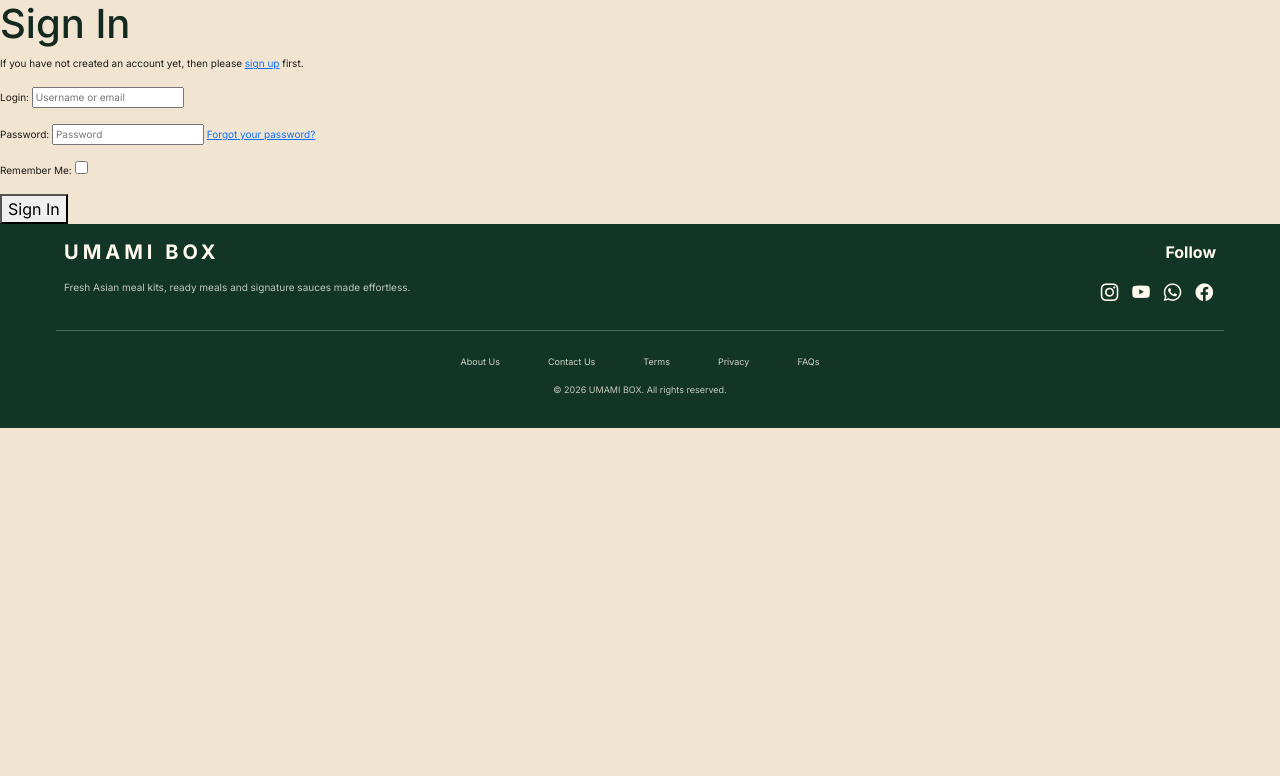
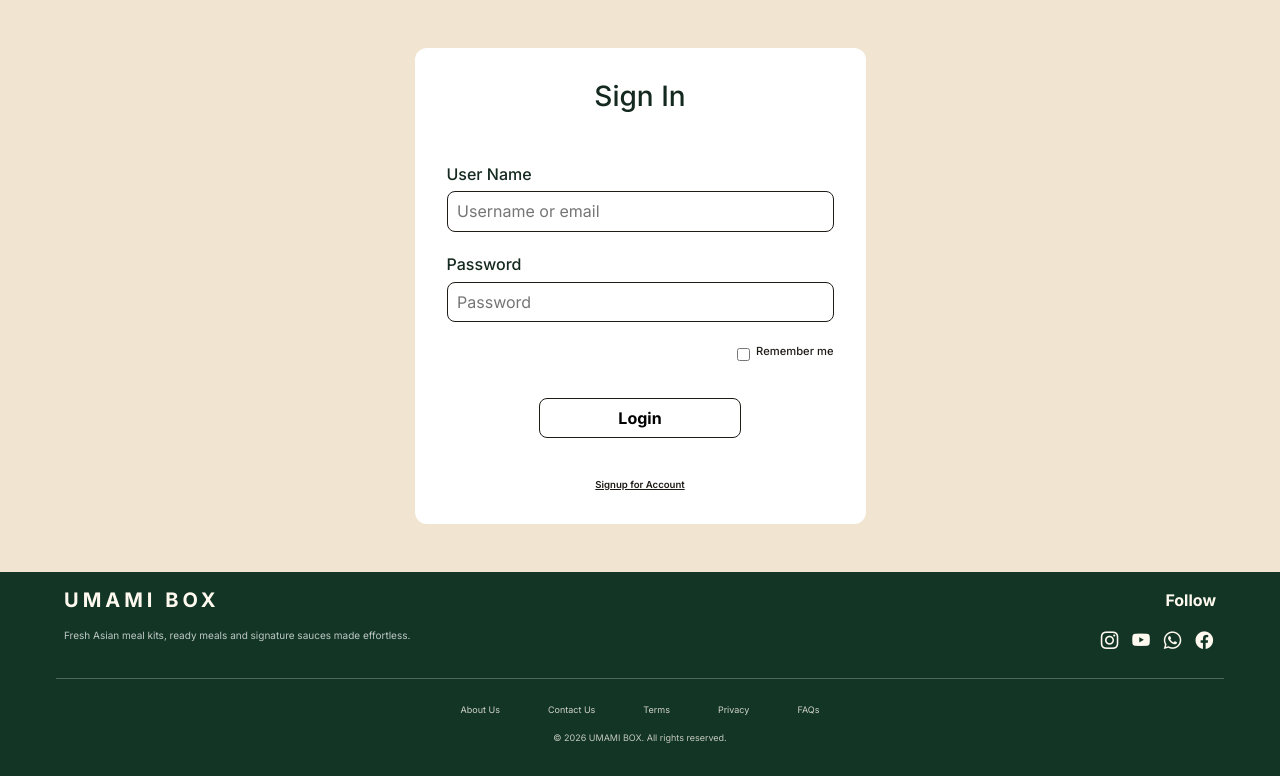
Before and after one commit to JJYNG1023/Project_4_UMAMI_BOX, a Django app: page /accounts/login/ in a window 1280 px wide. Shown: the part 64-840 px from the top of the page. Before the commit the page ends 492 px from the top, so only its background shows below. Run offline with Django 4.2, Linux system fonts and the light colour scheme; parts of the project's set-up code (start-up, migrations or seed data) failed here and were passed over; some libraries are stand-ins or nearby versions; some web fonts are replaced.

Commit message:
modify login and sign up html page from allauth template

```diff
--- /dev/null
+++ b/static/css/account.css
@@ -0,0 +1,79 @@
+.account-page-title {
+    font-weight: 700;
+    color: var(--color-text);
+}
+
+.account-card {
+    background-color: white;
+    border-radius: var(--radius-md);
+    padding: 1rem 1.5rem 2rem;
+}
+
+.account-subtitle {
+    color: #b35a1f;
+    font-size: 1.1rem;
+    margin-bottom: 0.25rem;
+}
+
+.account-form label {
+    margin-bottom: 0.35rem;
+    font-weight: 500;
+}
+
+.account-form input {
+    width: 100%;
+    border: 1px solid var(--color-text);
+    border-radius: var(--radius-sm);
+    padding: 0.45rem 0.6rem;
+    background-color: transparent;
+}
+
+.account-form-group {
+    margin-bottom: 1.3rem;
+    margin-left: 0.5rem;
+    margin-right: 0.5rem;
+}
+
+.account-remember {
+    display: flex;
+    justify-content: flex-end;
+    align-items: center;
+    gap: 0.4rem;
+    font-size: 0.7rem;
+    margin-right: 0.5rem;
+}
+
+.account-remember input {
+    width: auto;
+}
+
+.account-submit-btn {
+    background: transparent;
+    border: 1px solid var(--color-text);
+    border-radius: var(--radius-sm);
+    font-weight: 700;
+    display: block;
+    margin: 2rem auto 0;
+    height: 2.5rem;
+    width: 50%;
+}
+
+.account-link {
+    display: block;
+    text-align: center;
+    margin-top: 2.5rem;
+    font-size: 0.6rem;
+    font-weight: 600;
+    color: var(--color-text);
+    text-decoration: underline;
+}
+
+.account-link-inline {
+    color: var(--color-text);
+    font-weight: 600;
+    text-decoration: none;
+}
+
+.account-link-inline:hover {
+    text-decoration: underline;
+}
--- a/templates/account/login.html
+++ b/templates/account/login.html
@@ -1,64 +1,65 @@
-{% extends 'base.html'  %}
+{% extends 'base.html'%}
 {% load static %}
 {% load i18n %}
 {% load allauth account %}
 
 
-{% block head_title %}
-    {% trans "Sign In" %}
-{% endblock head_title %}
+{% block extra_title %} | Login{% endblock %}
+
+{% block extra_css %}
+    {{ block.super }}
+    <link rel="stylesheet" href="{% static 'css/account.css' %}">
+{% endblock %}
+
 {% block content %}
-    {% element h1 %}
-        {% trans "Sign In" %}
-    {% endelement %}
-    {% if not SOCIALACCOUNT_ONLY %}
-        {% setvar link %}
-            <a href="{{ signup_url }}">
-            {% endsetvar %}
-            {% setvar end_link %}
-            </a>
-        {% endsetvar %}
-        {% element p %}
-            {% blocktranslate %}If you have not created an account yet, then please {{ link }}sign up{{ end_link }} first.{% endblocktranslate %}
-        {% endelement %}
-        {% url 'account_login' as login_url %}
-        {% element form form=form method="post" action=login_url tags="entrance,login" %}
-            {% slot body %}
-                {% csrf_token %}
-                {% element fields form=form unlabeled=True %}
-                {% endelement %}
-                {{ redirect_field }}
-            {% endslot %}
-            {% slot actions %}
-                {% element button type="submit" tags="prominent,login" %}
-                    {% trans "Sign In" %}
-                {% endelement %}
-            {% endslot %}
-        {% endelement %}
-    {% endif %}
-    {% if LOGIN_BY_CODE_ENABLED or PASSKEY_LOGIN_ENABLED %}
-        {% element hr %}
-        {% endelement %}
-        {% element button_group vertical=True %}
-            {% if PASSKEY_LOGIN_ENABLED %}
-                {% element button type="submit" form="mfa_login" id="passkey_login" tags="prominent,login,outline,primary" %}
-                    {% trans "Sign in with a passkey" %}
-                {% endelement %}
-            {% endif %}
-            {% if LOGIN_BY_CODE_ENABLED %}
-                {% element button href=request_login_code_url tags="prominent,login,outline,primary" %}
-                    {% trans "Send me a sign-in code" %}
-                {% endelement %}
-            {% endif %}
-        {% endelement %}
-    {% endif %}
-    {% if SOCIALACCOUNT_ENABLED %}
-        {% include "socialaccount/snippets/login.html" with page_layout="entrance" %}
-    {% endif %}
-{% endblock content %}
-{% block extra_body %}
-    {{ block.super }}
-    {% if PASSKEY_LOGIN_ENABLED %}
-        {% include "mfa/webauthn/snippets/login_script.html" with button_id="passkey_login" %}
-    {% endif %}
+
+<section class="page-wrapper mt-5 mb-5">
+    <div class="container">
+        <div class="row justify-content-center">
+            <div class="col-12 col-md-8 col-lg-5">
+                <div class="account-card">
+
+                    <h3 class="fs-3 text-center mb-5 mt-3">Sign In</h3>
+
+                    <form method="POST" action="{% url 'account_login' %}" class="account-form">
+                        {% csrf_token %}
+
+                        {{ form.non_field_errors }}
+
+                        <div class="account-form-group fs-6">
+                            <label for="{{ form.login.id_for_label }}">User Name</label>
+                            {{ form.login }}
+                            {{ form.login.errors }}
+                        </div>
+
+                        <div class="account-form-group fs-6">
+                            <label for="{{ form.password.id_for_label }}">Password</label>
+                            {{ form.password }}
+                            {{ form.password.errors }}
+                        </div>
+
+                        {% if form.remember %}
+                            <div class="account-remember">
+                                {{ form.remember }}
+                                <label for="{{ form.remember.id_for_label }}">Remember me</label>
+                            </div>
+                        {% endif %}
+
+                        {{ redirect_field }}
+
+                        <button class="account-submit-btn" type="submit">
+                            Login
+                        </button>
+                    </form>
+
+                    <a class="account-link" href="{% url 'account_signup' %}">
+                        Signup for Account
+                    </a>
+
+                </div>
+            </div>
+        </div>
+    </div>
+</section>
+
 {% endblock %}
```
Also changed, not shown: templates/account/logout.html (+10 -4 lines), templates/account/signup.html (+96 -33 lines).
